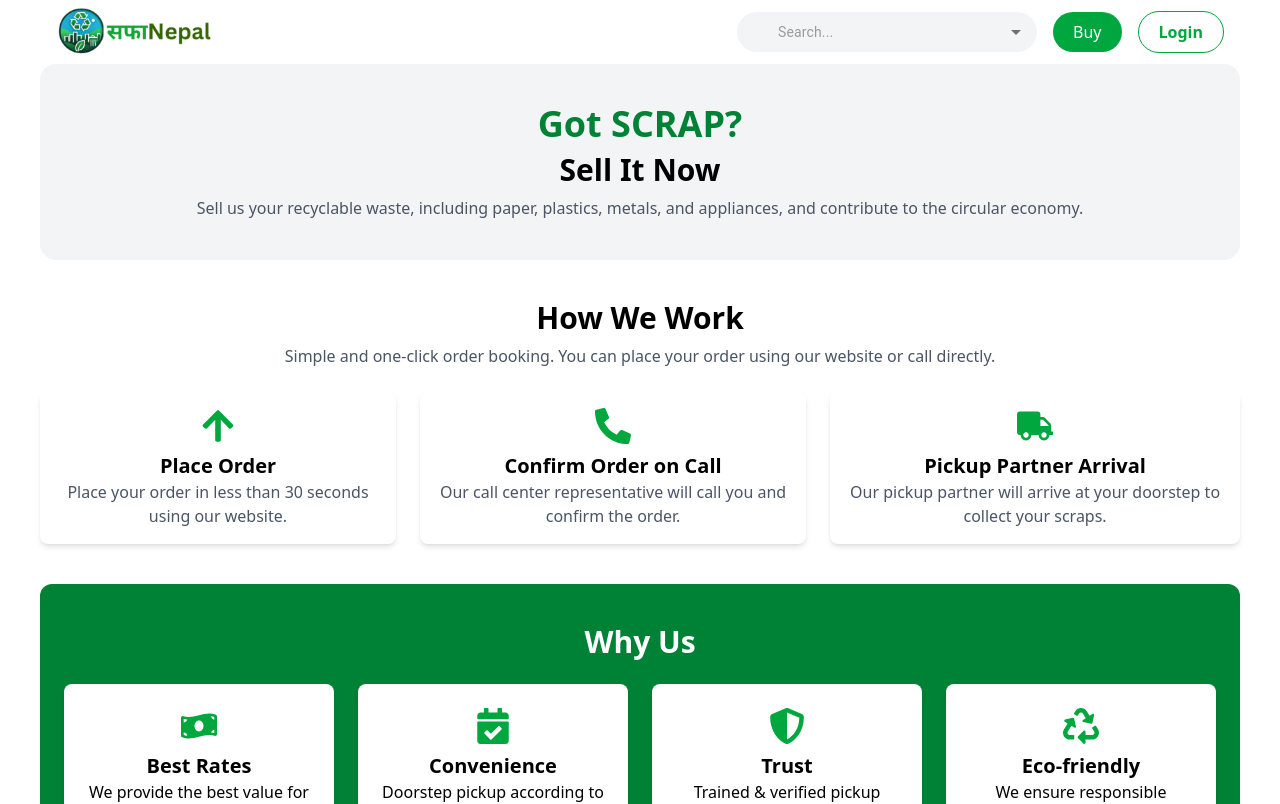
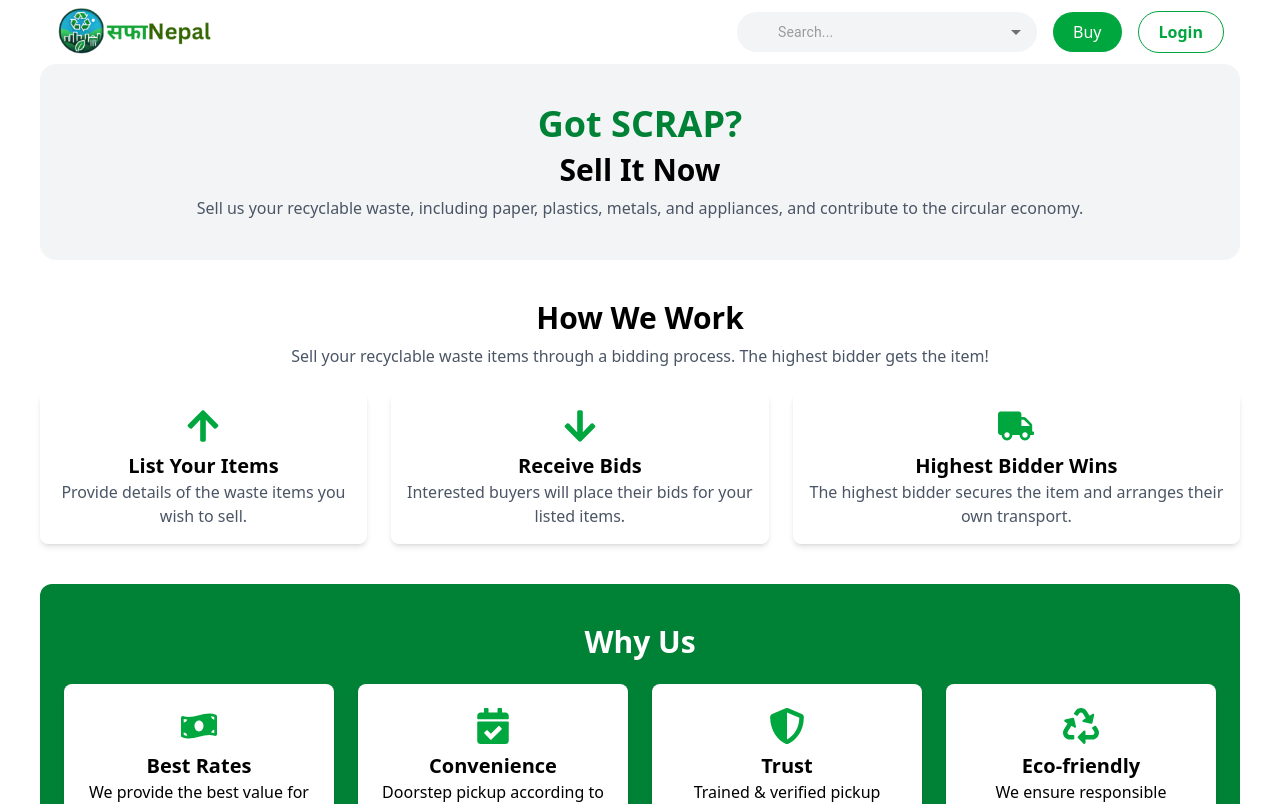
Before and after one commit to BimochanBhattarai/Null-Pointer-Frontend, a React (Vite) app: page / in a window 1280 px wide. Shown: the top 804 px of the page. Built offline with nearby package versions, Linux system fonts and the light colour scheme.

Commit message:
added some other features

```diff
--- a/src/Pages/Home.jsx
+++ b/src/Pages/Home.jsx
@@ -1,5 +1,5 @@
 import React from "react";
-import { FaArrowUp, FaPhoneAlt, FaTruck, FaMoneyBillWave, FaCalendarCheck, FaShieldAlt, FaRecycle } from "react-icons/fa";
+import { FaArrowUp, FaTruck, FaMoneyBillWave, FaCalendarCheck, FaShieldAlt, FaRecycle, FaArrowDown } from "react-icons/fa";
 
 const Home = () => {
   return (
@@ -15,27 +15,34 @@ const Home = () => {
       <section className="how-it-works text-center py-10">
         <h2 className="text-3xl font-bold">How We Work</h2>
         <p className="mt-2 text-gray-600">
-          Simple and one-click order booking. You can place your order using our website or call directly.
+          Sell your recyclable waste items through a bidding process. The
+          highest bidder gets the item!
         </p>
         <div className="flex flex-col md:flex-row justify-center items-center gap-6 mt-6">
           <div className="step text-center p-4 bg-white shadow-md rounded-lg">
             <FaArrowUp className="text-4xl text-green-600 mx-auto" />
-            <h3 className="text-xl font-semibold mt-2">Place Order</h3>
-            <p className="text-gray-600">Place your order in less than 30 seconds using our website.</p>
+            <h3 className="text-xl font-semibold mt-2">List Your Items</h3>
+            <p className="text-gray-600">
+              Provide details of the waste items you wish to sell.
+            </p>
           </div>
           <div className="step text-center p-4 bg-white shadow-md rounded-lg">
-            <FaPhoneAlt className="text-4xl text-green-600 mx-auto" />
-            <h3 className="text-xl font-semibold mt-2">Confirm Order on Call</h3>
-            <p className="text-gray-600">Our call center representative will call you and confirm the order.</p>
+            <FaArrowDown className="text-4xl text-green-600 mx-auto" />
+            <h3 className="text-xl font-semibold mt-2">Receive Bids</h3>
+            <p className="text-gray-600">
+              Interested buyers will place their bids for your listed items.
+            </p>
           </div>
           <div className="step text-center p-4 bg-white shadow-md rounded-lg">
             <FaTruck className="text-4xl text-green-600 mx-auto" />
-            <h3 className="text-xl font-semibold mt-2">Pickup Partner Arrival</h3>
-            <p className="text-gray-600">Our pickup partner will arrive at your doorstep to collect your scraps.</p>
+            <h3 className="text-xl font-semibold mt-2">Highest Bidder Wins</h3>
+            <p className="text-gray-600">
+              The highest bidder secures the item and arranges their own
+              transport.
+            </p>
           </div>
         </div>
       </section>
-
       <section className="why-us bg-green-700 text-white py-10 text-center mb-10 rounded-xl">
         <h2 className="text-3xl font-bold">Why Us</h2>
         <div className="grid grid-cols-1 md:grid-cols-4 gap-6 mt-6 px-6">
```
